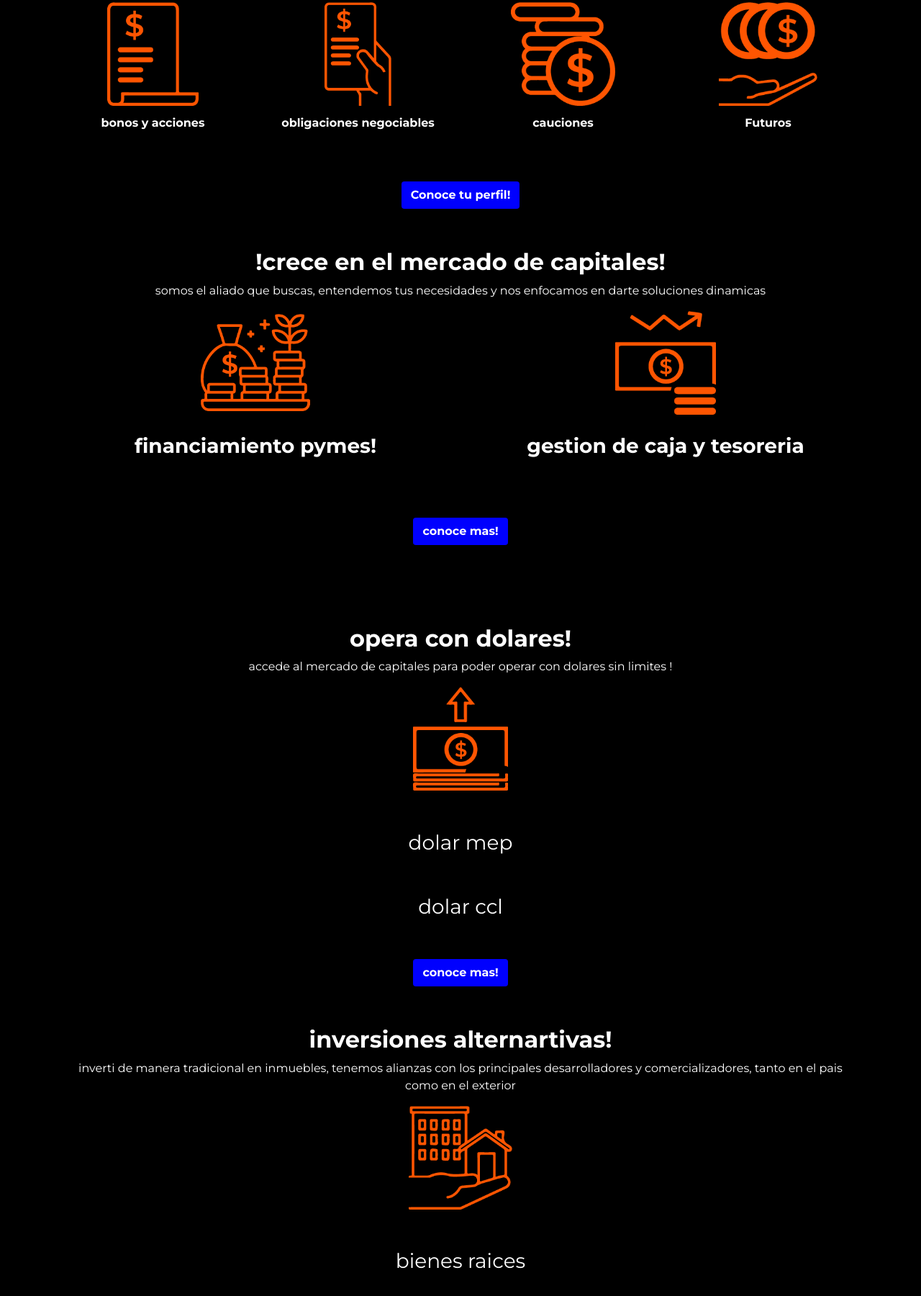
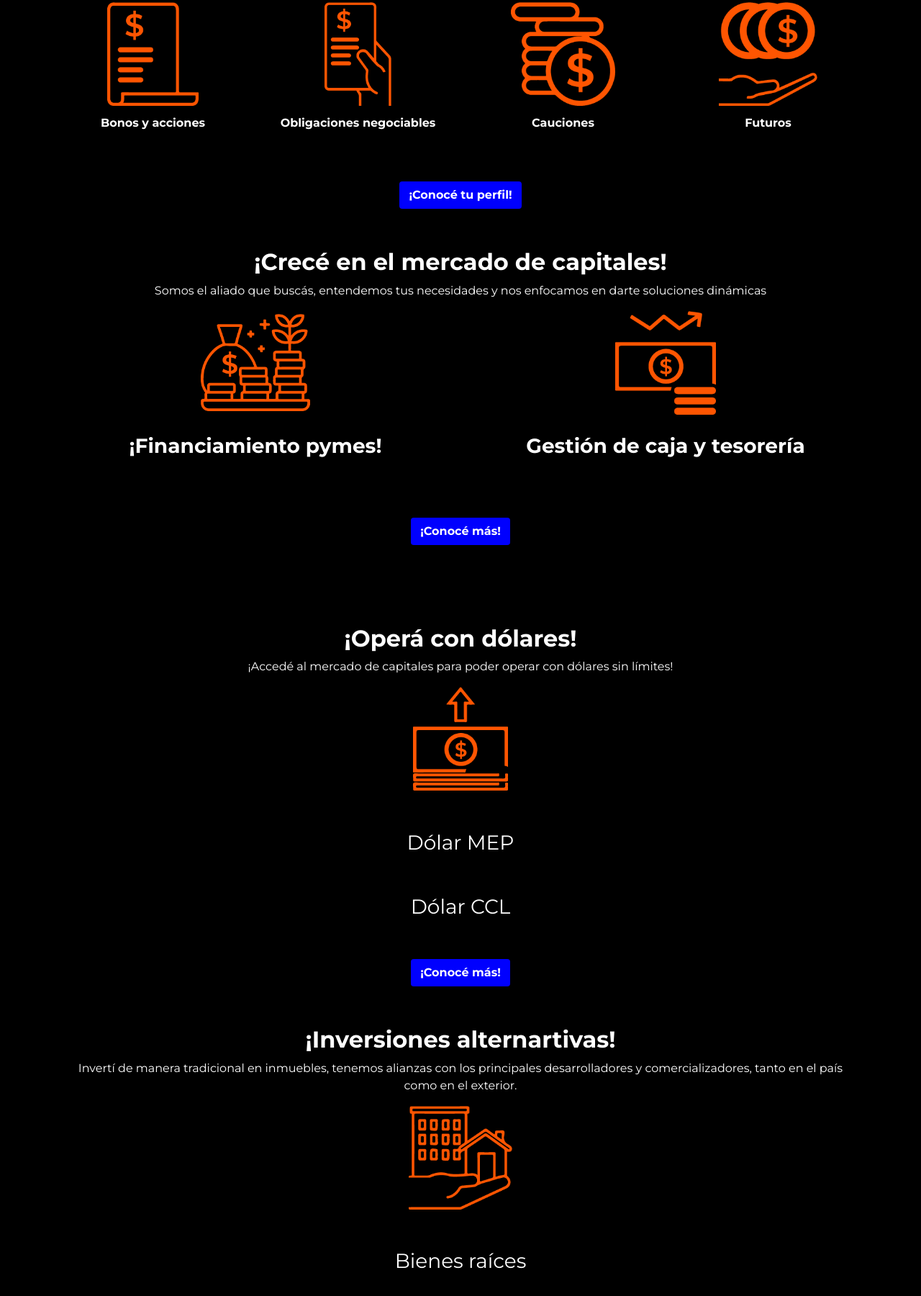
Before and after one commit to moka-web/bloq-capital, a website: page index.html in a window 1280 px wide. Shown: the part 928-2728 px from the top of the page at 72% size. Drawn offline with nearby package versions, Linux system fonts and the light colour scheme; some packages are replaced by stand-ins of ours; a script that the page names is missing.

Commit message:
correccion estilos header y ortografia

```diff
--- a/index.html
+++ b/index.html
@@ -54,7 +54,7 @@
     </nav>
 
         <section class=" py-3 pl-0">
-            <div class="section_presentacion col-md-8 col-lg-6 my-2 p-3 pl-5">
+            <div class="section_presentacion col-md-7 col-lg-6 col-xl-5 my-2 py-3 pr-1 pl-5">
                 <h1 class="text-white font-weight-light">
                     Tus aliados en <br />
                     <span class="font-weight-bold destacado-azul">materia financiera</span>
@@ -64,7 +64,7 @@
                     de instrumentos financieros dentro del<br />
                     <span class="font-weight-bold">mercado de capitales</span>
                 </p>
-                <button class="btn btn-azul col-8 col-sm-6 mb-sm-0">¡conocenos!</button>
+                <button class="btn btn-azul col-6 col-sm-4 mb-sm-0">¡Conocenos!</button>
             </div>
         </section>
         <section id="nosotros" class="section_experiencia  px-0 pb-3 inclinado text-white">
@@ -103,20 +103,20 @@
         <hr id="servicios">
     <section  class="section_servicios container">
         <div>
-            <h2 class="font-weight-bold">Inverti seguro</h2>
-            <p>te ayudamos a invertir y alcanzar tus objetivos de inversion</p>
+            <h2 class="font-weight-bold">Invertí seguro</h2>
+            <p>Te ayudamos a invertir y alcanzar tus objetivos de inversion</p>
             <div class="row margins article">
                 <article data-aos="fade-up"  class="col-md-3 ">
                     <img src="./img/220527 - Versión 2/220527-VECTORES_BONOS Y ACCIONES-01.png" alt="IMG">
-                    <p class="margins font-weight-bold ">bonos y acciones</p>
+                    <p class="margins font-weight-bold ">Bonos y acciones</p>
                 </article>
                 <article data-aos="fade-down" class="col-md-3">
                     <img src="./img/220527 - Versión 2/220527-VECTORES_OBLIGACIONES NEGOCIABLES-01.png" alt="IMG">
-                    <p class="margins font-weight-bold ">obligaciones negociables</p>
+                    <p class="margins font-weight-bold ">Obligaciones negociables</p>
                 </article>
                 <article data-aos="fade-up"  class="col-md-3">
                     <img src="./img/220527 - Versión 2/220527-VECTORES_CAUCIONES-01.png" alt="IMG">
-                    <p class="margins font-weight-bold">cauciones</p>
+                    <p class="margins font-weight-bold">Cauciones</p>
                 </article>
                 <article data-aos="fade-down"  class="col-md-3">
                     <img src="./img/220527 - Versión 2/220527-VECTORES_FUTUROS-01.png" alt="IMG">
@@ -124,59 +124,59 @@
                 </article>
 
             </div>
-            <button class="btn btn-azul"> Conoce tu perfil! </button>
+            <button class="btn btn-azul"> ¡Conocé tu perfil! </button>
         </div>
         <div class="margins">
-            <h2 class="font-weight-bold">!crece en el mercado de capitales!</h2>
-            <p>somos el aliado que buscas, entendemos tus necesidades y nos enfocamos en darte soluciones dinamicas
+            <h2 class="font-weight-bold">¡Crecé en el mercado de capitales!</h2>
+            <p>Somos el aliado que buscás, entendemos tus necesidades y nos enfocamos en darte soluciones dinámicas
             </p>
             <div class="row">
                 <article data-aos="fade-down" class="col-md-6">
                     <img src="./img/220527 - Versión 2/220527-VECTORES_FINANCIAMIENTO PyME-01.png" alt="img">
-                    <h3 class="margins font-weight-bold">financiamiento pymes!</h3>
+                    <h3 class="margins font-weight-bold">¡Financiamiento pymes!</h3>
                     <p></p>
                 </article>
                 <article data-aos="fade-down" class="col-md-6">
                     <img src="./img/220527 - Versión 2/220527-VECTORES_GESTIÓN DE CAJA Y TESORERÍA-01.png"
                         alt="img">
-                    <h3 class="margins font-weight-bold">gestion de caja y tesoreria </h3>
+                    <h3 class="margins font-weight-bold">Gestión de caja y tesorería </h3>
                     <p></p>
                 </article>
             </div>
-            <button class="btn btn-azul margins"> conoce mas! </button>
+            <button class="btn btn-azul margins"> ¡Conocé más! </button>
         </div>
         <div data-aos="fade-up" class="margins">
-            <h2 class="font-weight-bold"> opera con dolares! </h2>
-            <p>accede al mercado de capitales para poder operar con dolares sin limites ! </p>
+            <h2 class="font-weight-bold"> ¡Operá con dólares! </h2>
+            <p>¡Accedé al mercado de capitales para poder operar con dólares sin límites!</p>
             <img src="./img/220527 - Versión 2/220527-VECTORES_DOLAR-01.png" alt="IMG">
-            <h3 class="margins">dolar mep</h3>
-            <h3 class="margins"> dolar ccl</h3>
+            <h3 class="margins">Dólar MEP</h3>
+            <h3 class="margins">Dólar CCL</h3>
         </div>
-        <button class="btn btn-azul ">conoce mas! </button>
+        <button class="btn btn-azul ">¡Conocé más! </button>
         <div data-aos="fade-down" class="margins">
-            <h2 class="font-weight-bold">inversiones alternartivas! </h2>
+            <h2 class="font-weight-bold">¡Inversiones alternartivas! </h2>
             <p>
-                inverti de manera tradicional en inmuebles, tenemos alianzas con los principales desarrolladores y
-                comercializadores, tanto en el pais como en el exterior
+                Invertí de manera tradicional en inmuebles, tenemos alianzas con los principales desarrolladores y
+                comercializadores, tanto en el país como en el exterior.
             </p>
             <img src="./img/220527 - Versión 2/220527-VECTORES_INVERSIONES ALTERNATIVAS-01.png" alt="IMG">
-            <h3 class="margins">bienes raices</h3>
+            <h3 class="margins">Bienes raíces</h3>
         </div>
-        <button class="btn btn-azul margins">conoce mas! </button>
+        <button class="btn btn-azul margins">¡Conocé más! </button>
         <div data-aos="fade-up" class="margins">
-            <h2 class="font-weight-bold"> abri tu cuenta bancaria en el exterior! </h2>
-            <p>conecta con el mundo y abri una o varias cuentas bancarias en el exterior, para vos o tu empresa.
-                nosotros te asesoramos ! </p>
+            <h2 class="font-weight-bold"> ¡Abrí tu cuenta bancaria en el exterior! </h2>
+            <p>Conectá con el mundo y abrí una o varias cuentas bancarias en el exterior, para vos o tu empresa.
+                ¡Nosotros te asesoramos! </p>
             <img src="./img/220527 - Versión 2/220527-VECTORES_CUENTAS EN EL EXTERIOR-01.png" alt="img">
-            <h3 class="margins">cuentas en el exterior! </h3>
+            <h3 class="margins">¡Cuentas en el exterior! </h3>
         </div>
-        <button class="btn btn-azul margins">conoce mas!</button>
+        <button class="btn btn-azul margins">¡Conocé más!</button>
     </section>
     <section class="section_alianzas ">
         <div class="container">
             <div class="row">
                 <div class="col-md-4">
-                    <p>Tu capital cuenta con el respaldo y la seguridad de :</p>
+                    <p>Tu capital cuenta con el respaldo y la seguridad de:</p>
                 </div>
                 <div class="col-md-8 section_alianzas_articles ">
                     <div class="container">
@@ -217,12 +217,12 @@
         <div class="hr"></div>
         <div class="title_footer row">
             <div class="col-md-4"><a href=""><img class="logo_footer" src="./img/logo.png" alt=""></a></div>
-            <h2 class="col-md-4 font-weight-bold">Contactanos! </h2>
+            <h2 class="col-md-4 font-weight-bold">¡Contactanos! </h2>
         </div>
         <div class="row content_footer">
             <div class="col-md-4">
                 <div>
-                    <h3 class="font-weight-bold">seguinos!</h3>
+                    <h3 class="font-weight-bold">¡Seguinos!</h3>
                     <div class="conatainer social_media">
                         <ul class="row ">
                             <li class="margins">
@@ -251,7 +251,7 @@
                             <label class="text-white" for="mail">E-Mail</label>
                             <input id="mail" class="form-control" type="email" name="email"
                                 aria-label="default input example">
-                            <label class="text-white" for="telefono">Telefono</label>
+                            <label class="text-white" for="telefono">Teléfono</label>
                             <input id="telefono" class="form-control" type="telephone" name="telephone"
                                 aria-label="default input example">
                             <button type="sub" class="button btn btn-azul margins">enviar</button>
```
Also changed, not shown: SCSS/style.scss (+5 -6 lines).
